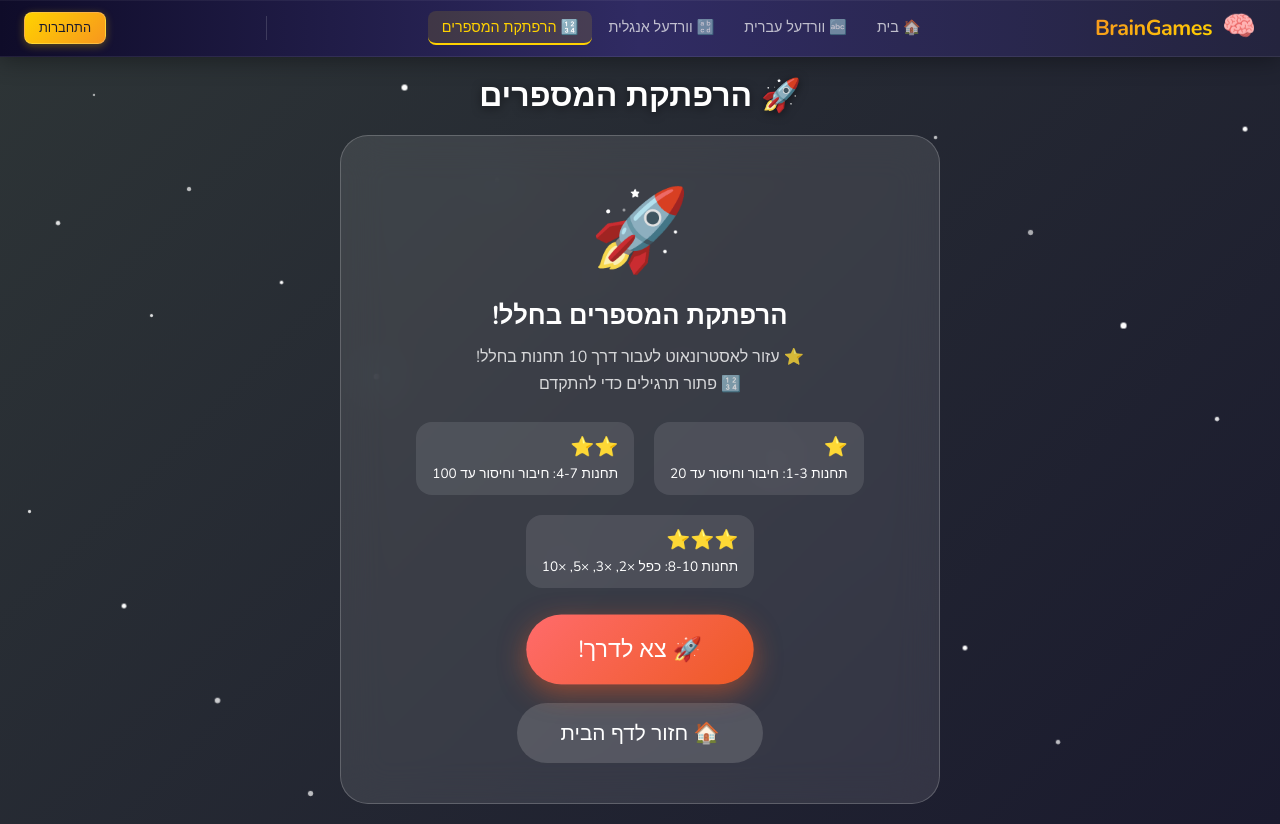
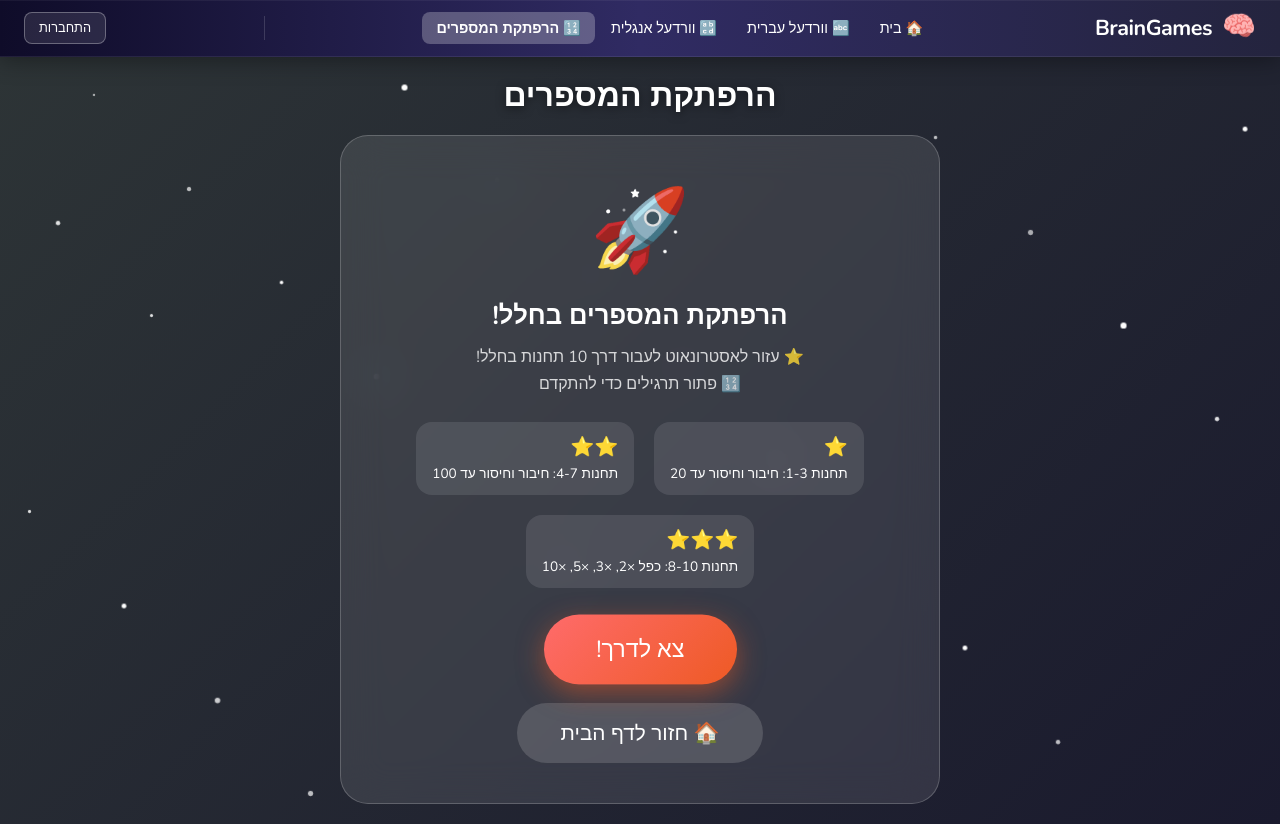
Before and after one commit to Galreich/BrainGames, a React (Vite) app in the folder client/: page /math in a window 1280 px wide. Built offline with nearby package versions, Linux system fonts and the light colour scheme.

Commit message:
improve styling

```diff
--- a/client/src/App.css
+++ b/client/src/App.css
@@ -2,6 +2,8 @@
   min-height: 100vh;
   display: flex;
   flex-direction: column;
+  user-select: none;
+  cursor: default;
 }
 
 .app-main {
@@ -30,3 +32,55 @@
   white-space: pre-wrap;
   color: #fab1a0;
 }
+
+/* Restore text selection and cursor for input fields */
+input,
+textarea,
+select {
+  user-select: text;
+  cursor: text;
+}
+
+/* Header / Navbar Overrides */
+.app-header .logo-text {
+  color: #ffffff !important;
+  background: none !important;
+  -webkit-text-fill-color: initial !important;
+  -webkit-background-clip: border-box !important;
+}
+
+.app-header .login-btn,
+.app-header .suggestion-btn,
+.app-header .logout-btn,
+.app-header .nav-link {
+  color: #ffffff !important;
+  background: transparent !important;
+  -webkit-text-fill-color: initial !important;
+  border-bottom: none !important;
+  transition:
+    background-color 0.2s ease,
+    border-radius 0.2s ease !important;
+}
+
+.app-header .login-btn {
+  background: rgba(255, 255, 255, 0.1) !important;
+  border: 1px solid rgba(255, 255, 255, 0.3) !important;
+  border-radius: 8px !important;
+  box-shadow: none !important;
+}
+
+.app-header .login-btn:hover,
+.app-header .suggestion-btn:hover,
+.app-header .logout-btn:hover,
+.app-header .nav-link:hover {
+  background-color: rgba(255, 255, 255, 0.15) !important;
+  border-radius: 8px;
+  box-shadow: none !important;
+}
+
+.app-header .nav-link.active {
+  background-color: rgba(255, 255, 255, 0.25) !important;
+  border-radius: 8px;
+  font-weight: bold;
+  border-bottom: none !important;
+}
--- a/client/src/components/Header.jsx
+++ b/client/src/components/Header.jsx
@@ -33,7 +33,7 @@ const Header = () => {
       path: '/english-wordle',
       label: `${Emojis.LettersEN} ${t('English_Wordle')}`,
     },
-    { path: '/math', label: `${Emojis.Numbers} ${t('Math_Adventure')}` },
+    { path: '/math', label: `${Emojis.Numbers} ${t('Math_Title')}` },
   ];
 
   return (
--- a/client/src/heTranslations.js
+++ b/client/src/heTranslations.js
@@ -175,7 +175,6 @@ export const heTranslations = {
   Login_to_your_account: 'התחבר לחשבון שלך',
   Logout: 'יציאה',
   Math: 'חשבון',
-  Math_Adventure: 'הרפתקת המספרים',
   Math_Color: 'חשבון',
   Math_Game_Description:
     'עזור לאסטרונאוט לעוף בחלל! פתור תרגילים ועבור דרך 10 תחנות.',
--- a/client/src/pages/Home.jsx
+++ b/client/src/pages/Home.jsx
@@ -13,9 +13,8 @@ const Home = () => {
   const [summary, setSummary] = useState({
     'math-puzzle': { stars: 0, games_played: 0 },
     'hebrew-wordle': { stars: 0, games_played: 0 },
-    'english-wordle': { stars: 0, games_played: 0 }
+    'english-wordle': { stars: 0, games_played: 0 },
   });
-
 
   useEffect(() => {
     const timer = setTimeout(() => setShowWelcome(false), 4000);
@@ -71,7 +70,7 @@ const Home = () => {
         {/* Game Cards */}
         <div className='game-grid'>
           <GameCard
-            title={`${Emojis.Rocket} ${t('Math_Title')}`}
+            title={t('Math_Title')}
             subtitle={t('Math')}
             image='/math-game.svg'
             description={t('Math_Game_Description')}
--- a/client/src/pages/MathGame.jsx
+++ b/client/src/pages/MathGame.jsx
@@ -174,8 +174,17 @@ const MathGame = () => {
                   score: finalCorrect,
                 }),
               })
-                .then((r) => r.ok ? r.json() : null)
-                .then((d) => { if (d) { updateUser({ red_stars: d.red_stars, blue_stars: d.blue_stars, green_stars: d.green_stars }); saveProgress(); } })
+                .then((r) => (r.ok ? r.json() : null))
+                .then((d) => {
+                  if (d) {
+                    updateUser({
+                      red_stars: d.red_stars,
+                      blue_stars: d.blue_stars,
+                      green_stars: d.green_stars,
+                    });
+                    saveProgress();
+                  }
+                })
                 .catch(() => {});
           } else {
             setStation(nextStation);
@@ -205,8 +214,17 @@ const MathGame = () => {
                   score: totalAnswers,
                 }),
               })
-                .then((r) => r.ok ? r.json() : null)
-                .then((d) => { if (d) { updateUser({ red_stars: d.red_stars, blue_stars: d.blue_stars, green_stars: d.green_stars }); saveProgress(); } })
+                .then((r) => (r.ok ? r.json() : null))
+                .then((d) => {
+                  if (d) {
+                    updateUser({
+                      red_stars: d.red_stars,
+                      blue_stars: d.blue_stars,
+                      green_stars: d.green_stars,
+                    });
+                    saveProgress();
+                  }
+                })
                 .catch(() => {});
           } else {
             setStation(nextStation);
@@ -250,9 +268,7 @@ const MathGame = () => {
       {message && <div className='math-game-message'>{message}</div>}
 
       <div className='math-game-container'>
-        <h1 className='game-title'>
-          {Emojis.Rocket} {t('Math_Title')}
-        </h1>
+        <h1 className='game-title'>{t('Math_Title')}</h1>
 
         {/* MENU */}
         {gameState === 'menu' && (
--- a/client/src/pages/MathGameMenu.jsx
+++ b/client/src/pages/MathGameMenu.jsx
@@ -28,7 +28,7 @@ const MathGameMenu = ({ startGame, navigate }) => {
         ))}
       </div>
       <button className='start-btn' onClick={startGame}>
-        {Emojis.Rocket} {t('Lets_Go')}
+        {t('Lets_Go')}
       </button>
       <div>
         <button
```
